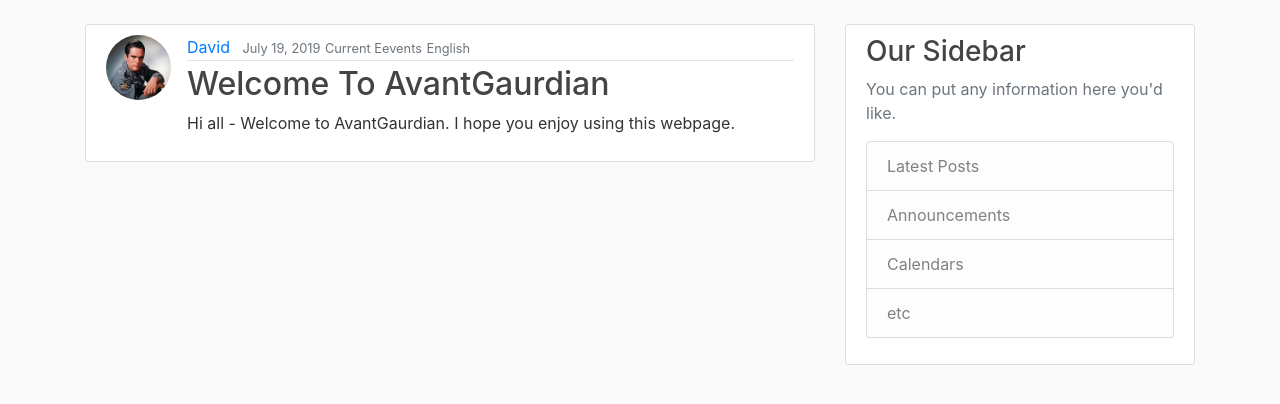
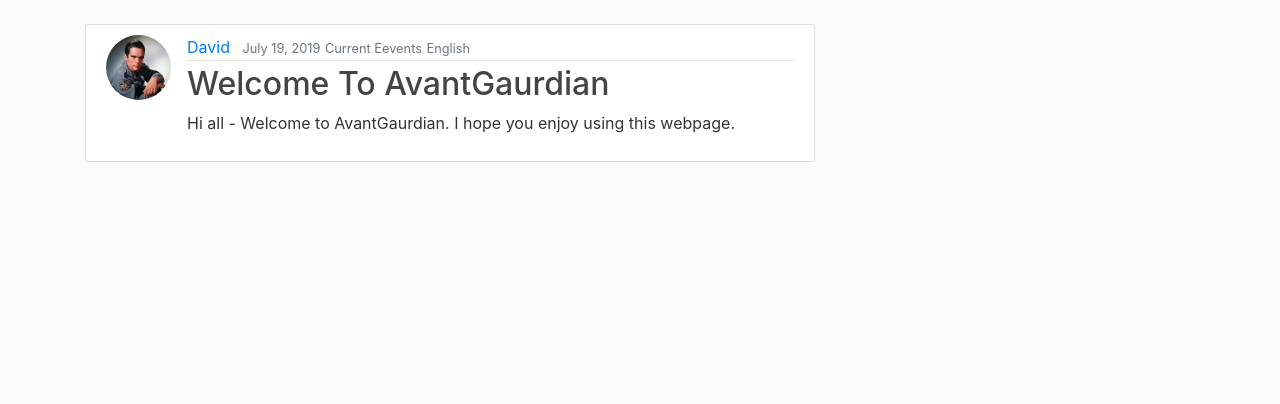
Before and after one commit to Rrebirrth/Demo_NewsApp, a Django app: page / in a window 1280 px wide. Shown: the part 56-460 px from the top of the page. Run offline with Django 3.2, Linux system fonts and the light colour scheme; data comes from the database, SQL or seed files in the repository; both versions use the stored data as it was after the commit; some libraries are stand-ins or nearby versions.

Commit message:
Updated base.html

```diff
--- a/OpenSourceNews/settings.py
+++ b/OpenSourceNews/settings.py
@@ -23,9 +23,9 @@ BASE_DIR = os.path.dirname(os.path.dirname(os.path.abspath(__file__)))
 SECRET_KEY = '4^dk8@n#li@f+48tlt@0u^p+%m=9$4n$8^^glsope@+p-5^-!w'
 
 # SECURITY WARNING: don't run with debug turned on in production!
-DEBUG = False
+DEBUG = True
 
-ALLOWED_HOSTS = ['avantgaurdian.pythonanywhere.com']
+ALLOWED_HOSTS = ['127.0.0.1','avantgaurdian.pythonanywhere.com']
 
 
 # Application definition
--- a/blog/templates/blog/base.html
+++ b/blog/templates/blog/base.html
@@ -40,7 +40,6 @@
                         <a class="nav-item nav-link" href="{% url "profile"%}">Profile</a>
                         <a class="nav-item nav-link" href="{% url "logout"%}">Logout</a>
                         {% else %}
-<!--class="rounded-circle account-img"--->
                         <a class="nav-item nav-link" href="{% url "login"%}">Login</a>
                         <a class="nav-item nav-link" href="{% url "register"%}">Register</a>
                         {% endif %}
@@ -59,20 +58,6 @@
                         {% endif %}
                         {% block content %}{% endblock %}
                       </div>
-                      <div class="col-md-4">
-                        <div class="content-section">
-                          <h3>Our Sidebar</h3>
-                          <p class='text-muted'>You can put any information here you'd like.
-                            <ul class="list-group">
-                              <li class="list-group-item list-group-item-light">Latest Posts</li>
-                              <li class="list-group-item list-group-item-light">Announcements</li>
-                              <li class="list-group-item list-group-item-light">Calendars</li>
-                              <li class="list-group-item list-group-item-light">etc</li>
-                            </ul>
-                          </p>
-                        </div>
-                      </div>
-                    </div>
                   </main>
 
 
```
Also changed, not shown: db.sqlite3.
